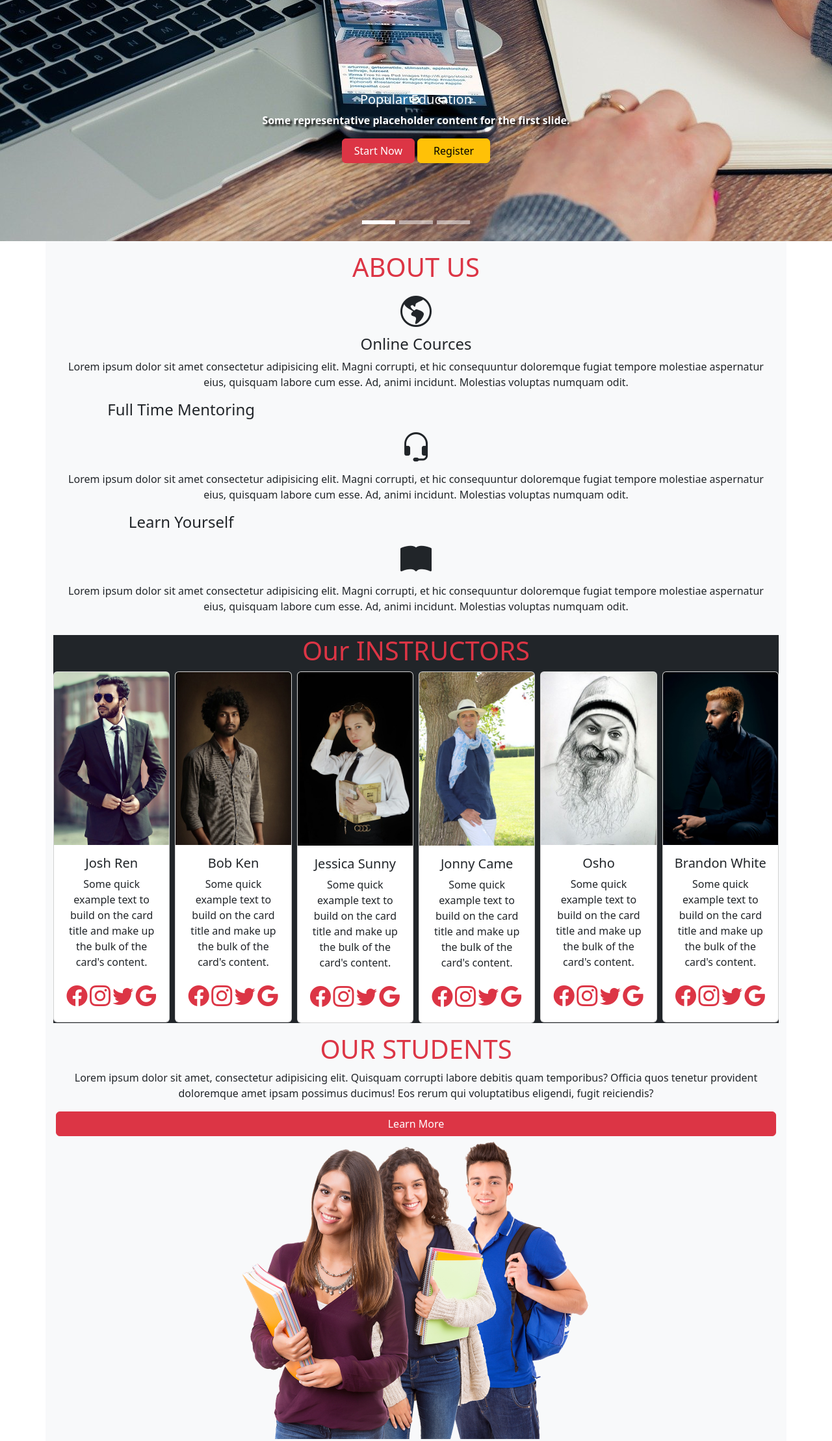
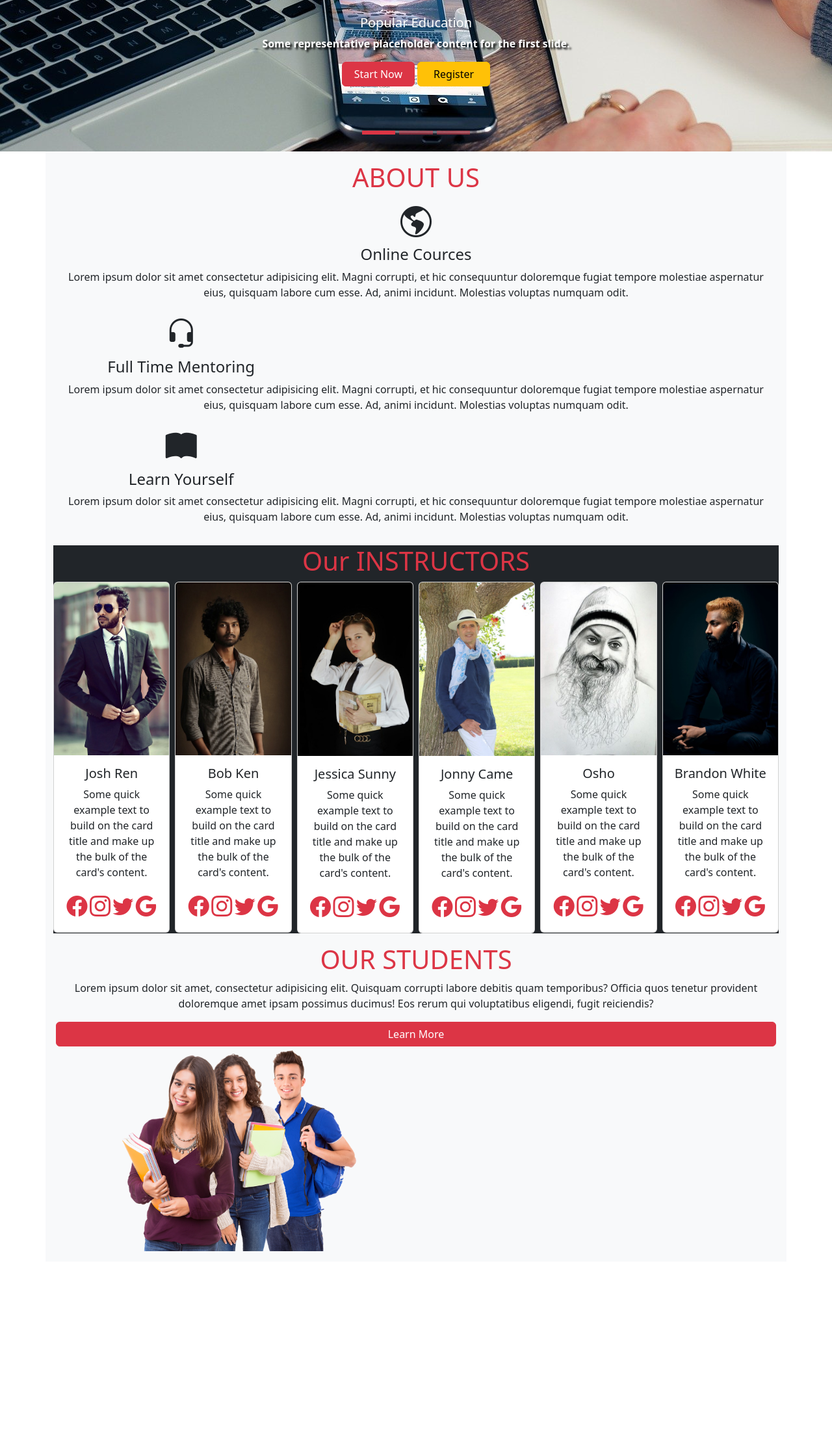
Before and after one commit to eflatuna/in-class, a plain HTML site: page hc-17_Bootstrap_Project/img/index.html in a window 1280 px wide. Shown: the part 567-2784 px from the top of the page at 65% size. After the commit the page ends 2508 px from the top, so only its background shows below. Drawn offline with nearby package versions, Linux system fonts and the light colour scheme; some packages are replaced by stand-ins of ours; a script that the page names is missing.

Commit message:
son hali

```diff
--- a/hc-17_Bootstrap_Project/img/index.html
+++ b/hc-17_Bootstrap_Project/img/index.html
@@ -121,7 +121,12 @@
 
 
             <main class="bg-light container text-center">
-                <section id="about" class="p-3">
+
+                <!-- ------------------------------- -->
+        <!--              ABOUT              -->
+        <!-- ------------------------------- -->
+
+                <section id="about" class="bg-light p-3">
                     <h2 class="display-6 text-danger">ABOUT US</h2>
                     <div class="row justify-content-center">
                         <div class="col-12 col-md-6 col-lg-4 ">
@@ -129,25 +134,21 @@
                             <h4>Online Cources</h4>
                             <p>Lorem ipsum dolor sit amet consectetur adipisicing elit. Magni corrupti, et hic consequuntur doloremque fugiat tempore molestiae aspernatur eius, quisquam labore cum esse. Ad, animi incidunt. Molestias voluptas numquam odit.</p>
                         </div>
-
+                        <div class="col-12 col-md-6 col-lg-4">
+                            <i class="bi bi-headset"></i>
+                            <h4>Full Time Mentoring</h4></div>
+                        <p>Lorem ipsum dolor sit amet consectetur adipisicing elit. Magni corrupti, et hic consequuntur doloremque fugiat tempore molestiae aspernatur eius, quisquam labore cum esse. Ad, animi incidunt. Molestias voluptas numquam odit.</p>
                         </div>
                         <div class="col-12 col-md-6 col-lg-4">
-                            <h4>Full Time Mentoring</h4></div>
-                        <i class="bi bi-headset"></i>
-                            <p>Lorem ipsum dolor sit amet consectetur adipisicing elit. Magni corrupti, et hic consequuntur doloremque fugiat tempore molestiae aspernatur eius, quisquam labore cum esse. Ad, animi incidunt. Molestias voluptas numquam odit.</p>
-                        </div>
-
-                        </div>
-                        <div class="col-12 col-md-6 col-lg-4">
-                            <h4>Learn Yourself</h4></div>
                         <i class="bi bi-book-fill"></i>
+                        <h4>Learn Yourself</h4></div>
                             <p>Lorem ipsum dolor sit amet consectetur adipisicing elit. Magni corrupti, et hic consequuntur doloremque fugiat tempore molestiae aspernatur eius, quisquam labore cum esse. Ad, animi incidunt. Molestias voluptas numquam odit.</p>
                         </div>
                     </div>
                 </section>
 
                 <!-- /*! -------------- 4- INSTRUCTORS ------------------ */ -->
-                <section id="instructors" class="bg-dark">
+                <section id="instructor" class="bg-dark">
                     <h2 class="text-danger display-6">Our INSTRUCTORS</h2>
                     <div class="row g-2">
                         <div class="col12 col-sm-6 col-md-4 col-xl-2">
@@ -259,25 +260,14 @@
                         <p>Lorem ipsum dolor sit amet, consectetur adipisicing elit. Quisquam corrupti labore debitis quam temporibus? Officia quos tenetur provident doloremque amet ipsam possimus ducimus! Eos rerum qui voluptatibus eligendi, fugit reiciendis?</p>
                         <button class="btn btn-danger">Learn More</button>
                     </div>
-                    <div class="col">
-                        <img src="./students1.png" class="img-fluid" alt="">
+                    <div class="col-12 col-md-6">
+                        <img src="./students1.png" class="img-fluid" width="70%"
+                        alt="">
                     </div>
+                </div>
+            </section>
 
-
-
-
-                </section>
-                <section id=""></section>
-                <section id=""></section>
             </main>
-
-
-
-
-
-
-
-
 
 
 
@@ -293,5 +283,7 @@
 			integrity="sha384-C6RzsynM9kWDrMNeT87bh95OGNyZPhcTNXj1NW7RuBCsyN/o0jlpcV8Qyq46cDfL"
 			crossorigin="anonymous"
 		></script>
+
+        <script src="./lib/fslightbox.js"></script>
 	</body>
 </html>
--- a/hc-17_Bootstrap_Project/img/style.css
+++ b/hc-17_Bootstrap_Project/img/style.css
@@ -19,7 +19,7 @@
 /*! -------------- 2- CAROUSEL --------------------- */
 
 .carousel-item {
-    max-height: calc(100vh-88px);
+    max-height: calc(100vh - 88px);
 }
 .carousel-caption .btn {
     width: 7rem;
@@ -37,23 +37,24 @@
 
 .carousel-caption {
     /* border: 2px solid red; */
-    margin-bottom: 5rem;
+    bottom: 5rem;
 }
 .carousel-indicators button {
-    color: var(--red) !important;
+    background-color: var(--red) !important;
     padding: 0.1rem !important;
     width: 3rem !important;
 }
-
+/*! -------------- 3- ABOUT SECTION ---------------- */
 
 .bi {
     font-size: 3rem;
 }
-
+/*! -------------- 4- INSTRUCTORS ------------------ */
 
 .card .bi {
     font-size:2rem;
     color: var(--red);
+    transition: all .5s;
 
 }
 .card .bi:hover{
@@ -63,7 +64,7 @@ section#instructor .card {
     transition: all .5s;
 
 }
-section#instructor.card:hover {
+section#instructor .card:hover {
     transform: scale(1.03);
 }
 
```
